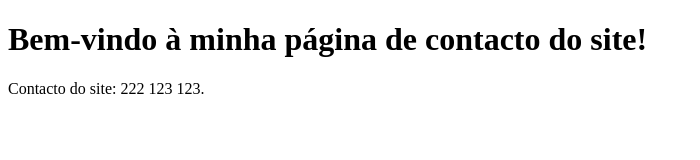
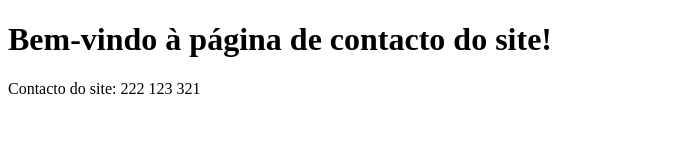
Before and after one commit to Dacassussua/github-master, a plain HTML site: page contacto.html in a window 1280 px wide. Shown: the whole page, without its empty margins (0-700 px from the left). Drawn offline with Linux system fonts and the light colour scheme.

Commit message:
alteração da página de contacto do site closes #2

```diff
--- a/contacto.html
+++ b/contacto.html
@@ -4,7 +4,7 @@
     <title>Página de contacto</title>
 </head>
 <body>
-    <h1>Bem-vindo à minha página de contacto do site!</h1>
-    <p>Contacto do site: 222 123 123.</p>
+    <h1>Bem-vindo à página de contacto do site!</h1>
+    <p>Contacto do site: 222 123 321</p>
 </body>
 </html>
```
